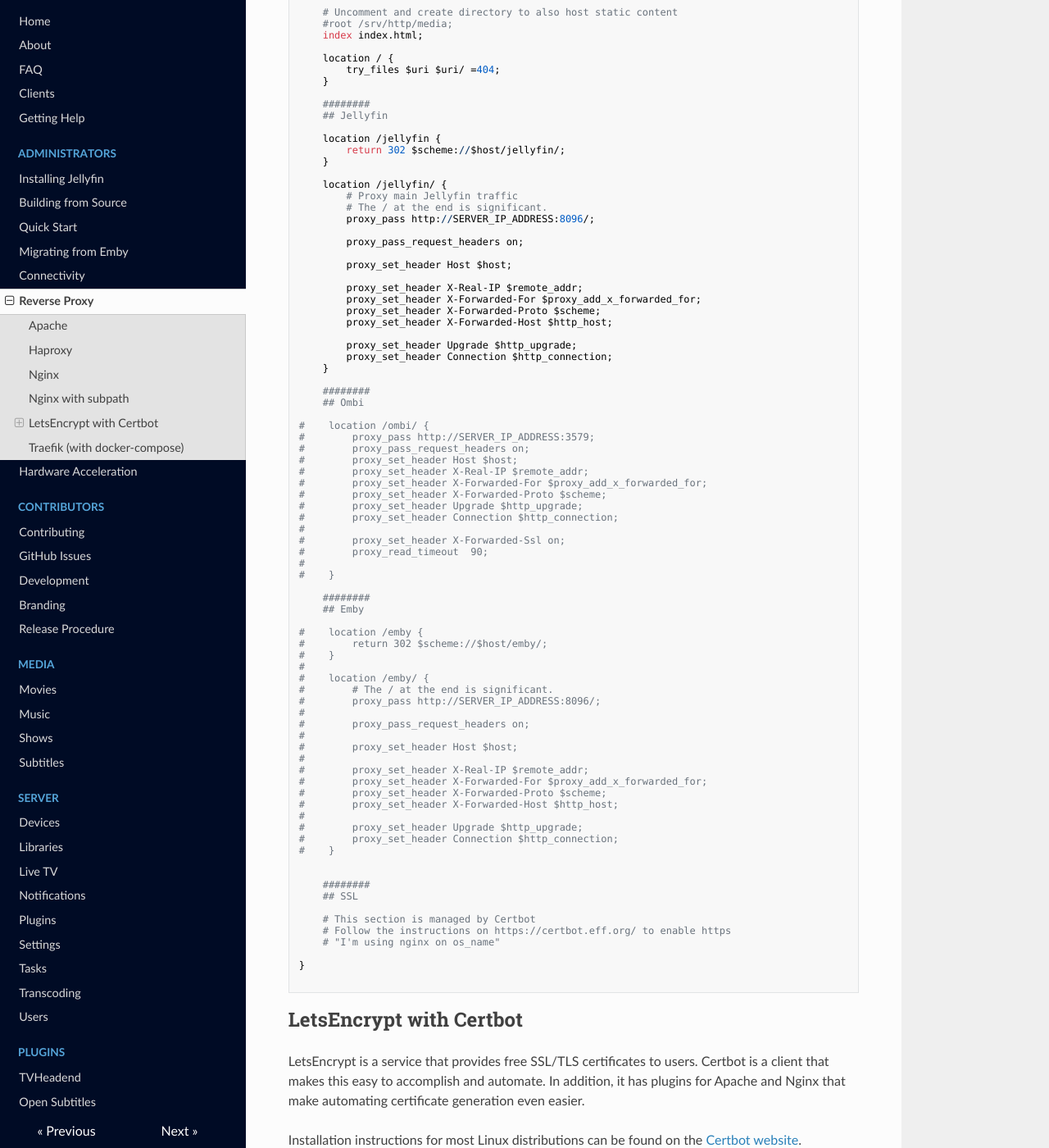
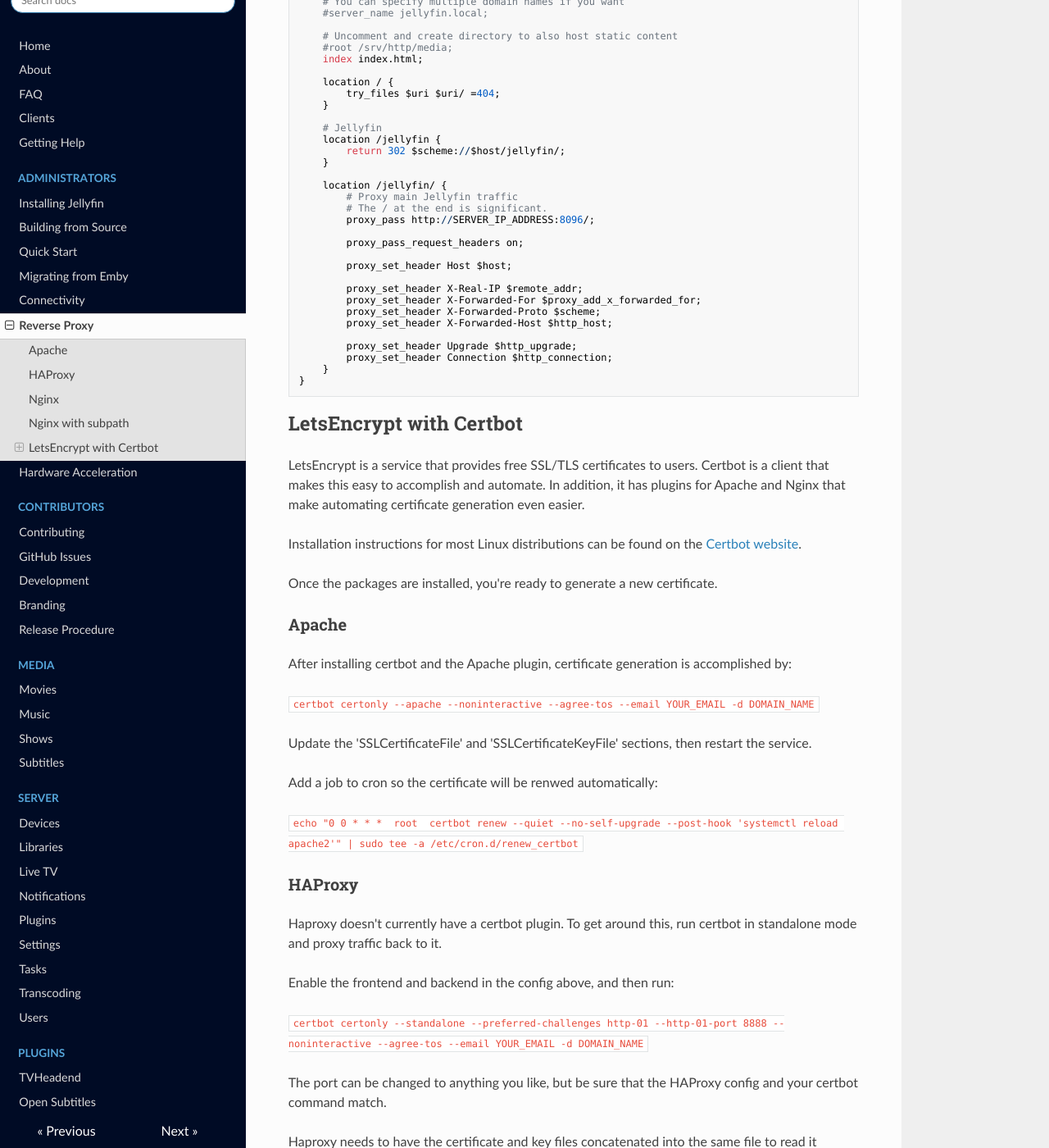
Before and after one commit to jellyfin-archive/jellyfin-docs, an MkDocs documentation site: the page built from docs/administrator-docs/reverse-proxy.md, in a window 1280 px wide and 1400 px high, scrolled down 2944 px. Shown: the whole window at 82% size. Built offline with MkDocs 1.6.1, drawn with Linux system fonts in a browser that asks for light colours; nearby versions of some CDN libraries; old or Windows-style settings are respelled for this version of MkDocs; some of the changed text lies outside the part shown.

Commit message:
docs: update reverse-proxy documentation

````diff
--- a/docs/administrator-docs/reverse-proxy.md
+++ b/docs/administrator-docs/reverse-proxy.md
@@ -1,6 +1,6 @@
 # Running Jellyfin Behind a Reverse Proxy
 
-It's possible to run Jellyfin behind another server acting as a reverse proxy.  With a reverse proxy setup, this alternative server handles all network traffic and proxies it back to Jellyfin. This has the benefit of having nice DNS names and not having to remember port numbers, as well as easier integration with SSL certificates.
+It's possible to run Jellyfin behind another server acting as a reverse proxy.  With a reverse proxy setup, this server handles all network traffic and proxies it back to Jellyfin. This provides the benefits of using DNS names and not having to remember port numbers, as well as easier integration and management of SSL certificates.
 
 Three popular options for reverse proxy systems are [Apache](https://httpd.apache.org/), [Haproxy](https://www.haproxy.com/), and [Nginx](https://www.nginx.com/).
 
@@ -20,7 +20,8 @@ Ports 80 and 443 (pointing to the proxy server) need to be opened in your Firewa
 <VirtualHost *:80>
     ServerName DOMAIN_NAME
 
-    Redirect permanent / https://DOMAIN_NAME
+    # Uncomment for HTTP to HTTPS redirect
+    # Redirect permanent / https://DOMAIN_NAME
 
     ErrorLog /var/log/apache2/DOMAIN_NAME-error.log
     CustomLog /var/log/apache2/DOMAIN_NAME-access.log combined
@@ -57,11 +58,12 @@ If you encouter errors, you may have to enable `mod_proxy` or `mod_ssl` support
 $ sudo a2enmod proxy proxy_http ssl
 ```
 
-## Haproxy
+## HAProxy
 
 ```
 frontend jellyfin_proxy
     bind *:80
+
 # Note that haproxy requires you to concatenate the certificate and key into a single file
 # Uncomment the appropriate lines after you have acquired a SSL Certificate
 ## Haproxy <1.7
@@ -88,18 +90,18 @@ backend jellyfin
 ```
 
 ## Nginx
-Create the following file with ``sudo nano /etc/nginx/conf.d/jellyfin.conf``
+Create the following file ``/etc/nginx/conf.d/jellyfin.conf``
 
 ```
 server {
     listen 80;
     server_name DOMAIN_NAME;
-    return 301 https://$host$request_uri;
+
+    # Uncomment to redirect HTTP to HTTPS
+    # return 301 https://$host$request_uri;
 }
 
 # Uncomment this section after you have acquired a SSL Certificate
-# If you are not using a SSL certificate, replace the 'return 301'
-# line above with the location blocks from the section below
 #server {
 #    listen 443 ssl http2;
 #    server_name DOMAIN_NAME;
@@ -143,8 +145,8 @@ server {
 
 ## Nginx with subpath
 
-When connecting to server from app, enter http(s)://DOMAIN_NAME/jellyfin in the address field, and **clear the port field**.
-All apps may not currently handle this properly, but it works for web and Android.
+When connecting to server from a client application, enter ``http(s)://DOMAIN_NAME/jellyfin`` in the address field, and **clear the port field**.
+Not all clients may handle this properly, but this is currently working for the web and Android client.
 
 ```
 # Jellyfin hosted on http(s)://DOMAIN_NAME/jellyfin
@@ -165,9 +167,7 @@ server {
         try_files $uri $uri/ =404;
     }
 
-    ########
-    ## Jellyfin
-
+    # Jellyfin
     location /jellyfin {
         return 302 $scheme://$host/jellyfin/;
     }
@@ -189,59 +189,7 @@ server {
         proxy_set_header Upgrade $http_upgrade;
         proxy_set_header Connection $http_connection;
     }
-
-    ########
-    ## Ombi
-
-#    location /ombi/ {
-#        proxy_pass http://SERVER_IP_ADDRESS:3579;
-#        proxy_pass_request_headers on;
-#        proxy_set_header Host $host;
-#        proxy_set_header X-Real-IP $remote_addr;
-#        proxy_set_header X-Forwarded-For $proxy_add_x_forwarded_for;
-#        proxy_set_header X-Forwarded-Proto $scheme;
-#        proxy_set_header Upgrade $http_upgrade;
-#        proxy_set_header Connection $http_connection;
-#
-#        proxy_set_header X-Forwarded-Ssl on;
-#        proxy_read_timeout  90;
-#
-#    }
-
-    ########
-    ## Emby
-
-#    location /emby {
-#        return 302 $scheme://$host/emby/;
-#    }
-#
-#    location /emby/ {
-#        # The / at the end is significant.
-#        proxy_pass http://SERVER_IP_ADDRESS:8096/;
-#
-#        proxy_pass_request_headers on;
-#
-#        proxy_set_header Host $host;
-#
-#        proxy_set_header X-Real-IP $remote_addr;
-#        proxy_set_header X-Forwarded-For $proxy_add_x_forwarded_for;
-#        proxy_set_header X-Forwarded-Proto $scheme;
-#        proxy_set_header X-Forwarded-Host $http_host;
-#
-#        proxy_set_header Upgrade $http_upgrade;
-#        proxy_set_header Connection $http_connection;
-#    }
-
-
-    ########
-    ## SSL
-
-    # This section is managed by Certbot
-    # Follow the instructions on https://certbot.eff.org/ to enable https
-    # "I'm using nginx on os_name"
-
 }
-
 ```
 
 
@@ -254,34 +202,54 @@ Installation instructions for most Linux distributions can be found on the [Cert
 Once the packages are installed, you're ready to generate a new certificate.
 
 ### Apache
-
 After installing certbot and the Apache plugin, certificate generation is accomplished by:
 
-`certbot certonly --apache --noninteractive --agree-tos --email YOUR_EMAIL -d DOMAIN_NAME`
+``certbot certonly --apache --noninteractive --agree-tos --email YOUR_EMAIL -d DOMAIN_NAME``
 
 Update the 'SSLCertificateFile' and 'SSLCertificateKeyFile' sections, then restart the service.
 
 Add a job to cron so the certificate will be renwed automatically:
 
-`echo "0 0 * * *  root  certbot renew --quiet --no-self-upgrade --post-hook 'systemctl reload apache2'" | sudo tee -a /etc/cron.d/renew_certbot`
+``echo "0 0 * * *  root  certbot renew --quiet --no-self-upgrade --post-hook 'systemctl reload apache2'" | sudo tee -a /etc/cron.d/renew_certbot``
 
-### Haproxy
+### HAProxy
+Haproxy doesn't currently have a certbot plugin.  To get around this, run certbot in standalone mode and proxy traffic back to it.
 
-Haproxy doesn't currently have a certbot plugin.  To get around this, run certbot in standalone mode and proxy traffic back to it.  Enable the frontend and backend in the config above, and then run:
+Enable the frontend and backend in the config above, and then run:
 
-`certbot certonly --standalone --preferred-challenges http-01 --http-01-port 8888 --noninteractive --agree-tos --email YOUR_EMAIL -d DOMAIN_NAME`
+``certbot certonly --standalone --preferred-challenges http-01 --http-01-port 8888 --noninteractive --agree-tos --email YOUR_EMAIL -d DOMAIN_NAME``
 
-The port can be changed to anything you like, but be sure that the haproxy config and your certbot command match.
+The port can be changed to anything you like, but be sure that the HAProxy config and your certbot command match.
 
 Haproxy needs to have the certificate and key files concatenated into the same file to read it correctly.  This can be accomplished with the following command.
 
-`cat /etc/letsencrypt/live/DOMAIN_NAME/fullchain.pem /etc/letsencrypt/live/DOMAIN_NAME/privkey.pem > /etc/ssl/DOMAIN_NAME.pem`
+``cat /etc/letsencrypt/live/DOMAIN_NAME/fullchain.pem /etc/letsencrypt/live/DOMAIN_NAME/privkey.pem > /etc/ssl/DOMAIN_NAME.pem``
 
-Uncomment the appropriate `bind *:443` and the redirect section in the config, then restart the service.
+Uncomment `bind *:443` and the redirect section in the configuration, then reload the service.
 
-Add a job to cron so the certificate will be renwed automatically:
+#### Autmoatic Certificate Renewal
+1. Place the following script in `/usr/local/bin/` to automatically update your SSL certificate:
 
-`echo "0 0 * * *  root  certbot renew --quiet --no-self-upgrade --post-hook 'cat /etc/letsencrypt/live/DOMAIN_NAME/fullchain.pem /etc/letsencrypt/live/DOMAIN_NAME/privkey.pem > /etc/ssl/DOMAIN_NAME.pem && systemctl reload haproxy'" | sudo tee -a /etc/cron.d/renew_certbot`
+    ```
+    SITE=DOMAIN_NAME
+
+    # move to the correct let's encrypt directory
+    cd /etc/letsencrypt/live/$SITE
+
+    # cat files to make combined .pem for haproxy
+    cat fullchain.pem privkey.pem > /etc/ssl/$SITE.pem
+
+    # reload haproxy
+    service haproxy reload
+    ```
+
+2. Make sure the script is executable
+
+   ``chmod u+x /usr/local/bin/letsencrypt-renew.sh``
+
+3. Add a job to cron so the certificate will be renwed automatically:
+
+   ``@monthly /usr/bin/certbot renew --renew-hook "/usr/local/bin/letsencrypt-renew.sh" >> /var/log/letsencrypt-renewal.log``
 
 ### Nginx
 
````
Also changed, not shown: other parts of docs/administrator-docs/reverse-proxy.md (+2 -2 lines).
